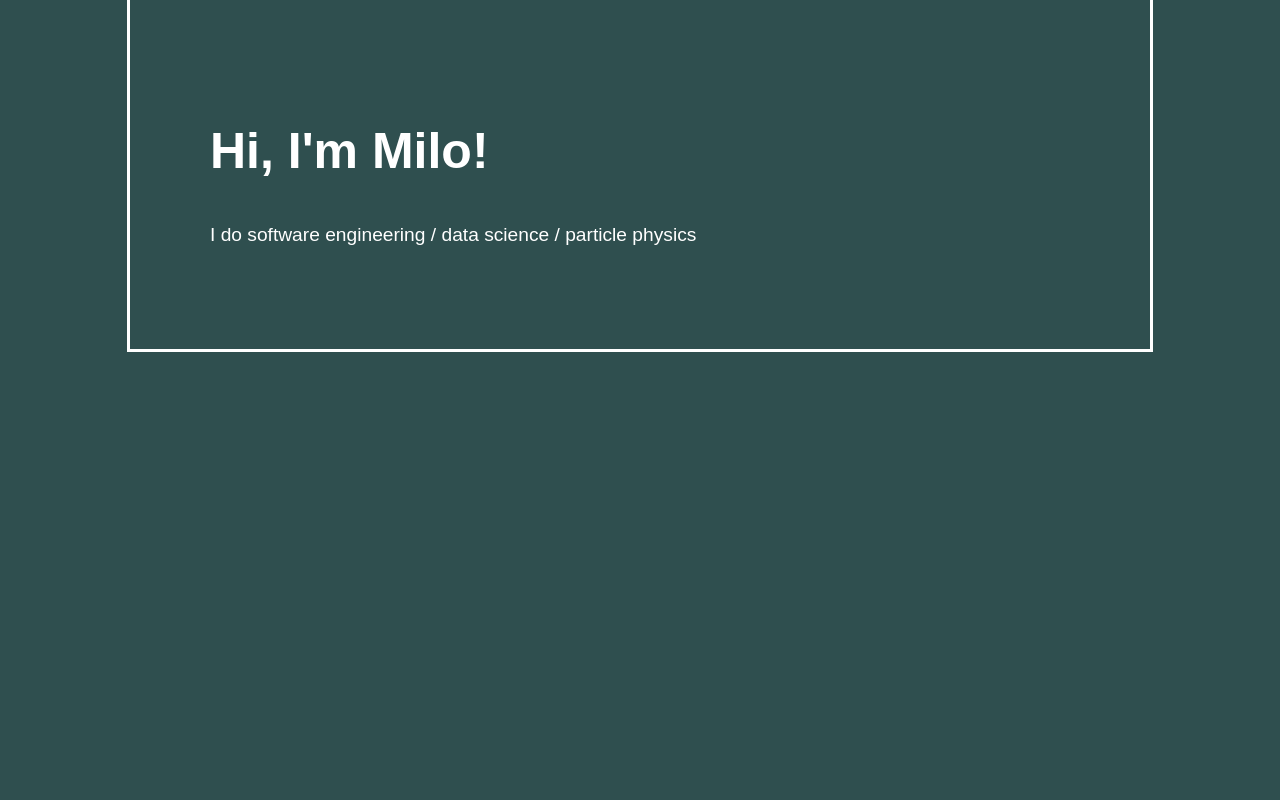
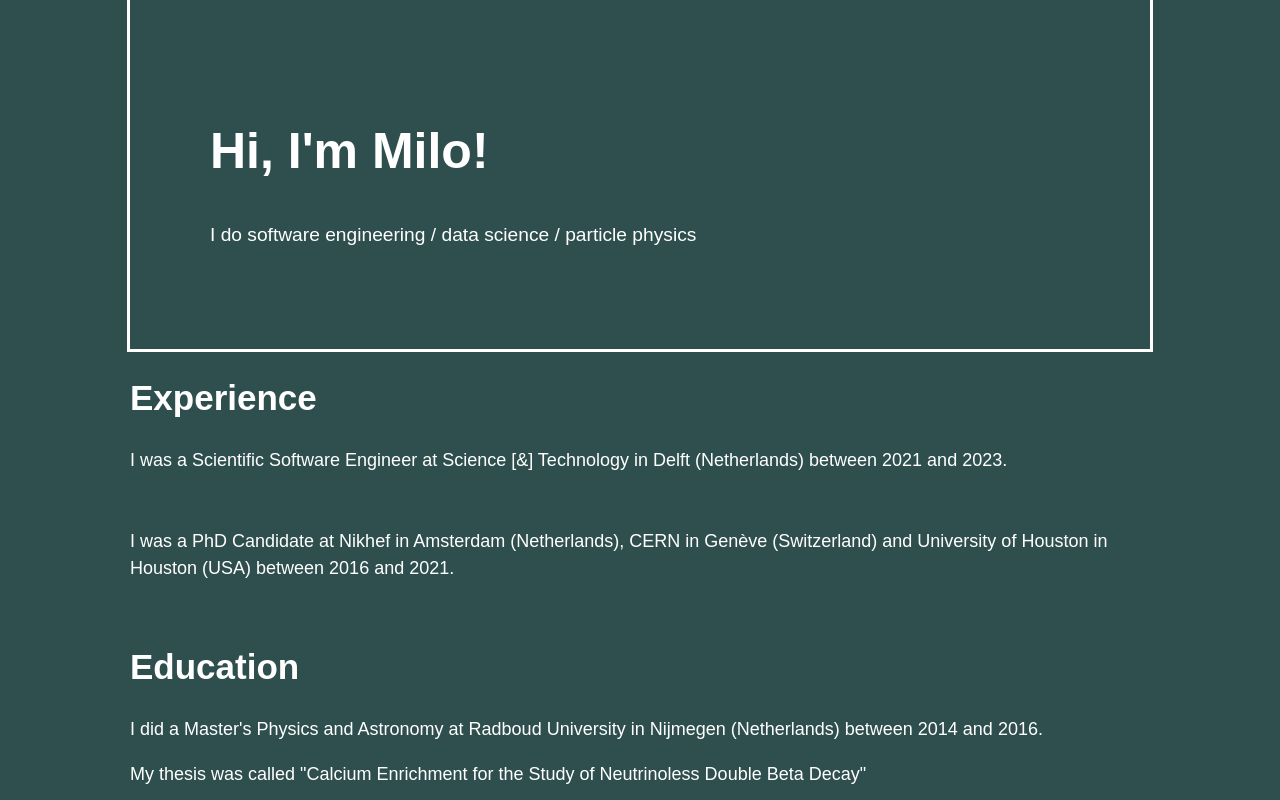
Before and after one commit to mivermeu/milovermeulen.com, a SvelteKit app: page / in a window 1280 px wide. Shown: the top 800 px of the page. Built offline with nearby package versions, Linux system fonts and the light colour scheme.

Commit message:
Add education and experience types data and pages

```diff
--- /dev/null
+++ b/src/lib/data/education.ts
@@ -0,0 +1,33 @@
+// List of educations received.
+
+import type { EducationEntry } from "$lib/utils/types"
+
+export const educations = [
+    {
+        companies: [{name: 'Radboud University', location: {city: 'Nijmegen', country: 'Netherlands'}}],
+        name: 'Master\'s Physics and Astronomy',
+        start: new Date(2014, 9, 1),
+        stop: new Date(2016, 9, 1),
+        thesis: {
+            name: 'Calcium Enrichment for the Study of Neutrinoless Double Beta Decay',
+            // TODO: link
+            short_description: 'Tested possible methods for the isotopic enrichment of calcium, '
+                + 'including resin affinity, crystallisation and electrophoresis.'
+        }
+    },
+    {
+        companies: [
+            {name: 'Radboud University', location: {city: 'Nijmegen', country: 'Netherlands'}},
+            {name: 'FELIX Laboratory', location: {city: 'Nijmegen', country: 'Netherlands'}},
+            {name: 'Göteborg Universitet', location: {city: 'Göteborg', country: 'Sweden'}}
+        ],
+        name: 'Bachelor\'s Physics and Astronomy',
+        start: new Date(2013, 9, 1),
+        stop: new Date(2014, 9, 1),
+        thesis: {
+            name: 'The Scanning Problem of FLARE and THz Pulse Slicing',
+            // TODO: link
+            short_description: 'Characterised free-electron laser radiation and ultra-fast THz mirror switching.'
+        }
+    }
+] as EducationEntry[]
--- /dev/null
+++ b/src/lib/data/experience.ts
@@ -0,0 +1,27 @@
+// Work experience.
+
+import type { ExperienceEntry } from "$lib/utils/types"
+
+export const jobs = [
+    {
+        companies: [{name: 'Science [&] Technology', location: {city: 'Delft', country: 'Netherlands'}}],
+        title: 'Scientific Software Engineer',
+        start: new Date(2021, 7, 1),
+        stop: new Date(2023, 7, 1),
+        short_description: 'Created an interactive monitoring tool for the ground segment of two ESA satellite missions.',
+        tags: ['Python', 'Django', 'Postgres', 'Docker']
+    },
+    {
+        companies: [
+            {name: 'Nikhef', location: {city: 'Amsterdam', country: 'Netherlands'}},
+            {name: 'CERN', location: {city: 'Genève', country: 'Switzerland'}},
+            {name: 'University of Houston', location: {city: 'Houston', country: 'USA'}}
+        ],
+        title: 'PhD Candidate',
+        start: new Date(2016, 9, 1),
+        stop: new Date(2021, 3, 1),
+        short_description: 'Investigated impostor particle signatures in a large-scale neutrino experiment and ' +
+            'created performant data-acquisition code.',
+        tags: ['C++', 'Python', 'Particle physics']
+    }
+] as ExperienceEntry[];
--- /dev/null
+++ b/src/lib/sections/Education.svelte
@@ -0,0 +1,25 @@
+<script lang='ts'>
+    import { educations } from '$lib/data/education';
+    import type { Company } from '$lib/utils/types';
+
+    function print_company(company: Company): string {
+        return company.name + ' in ' + company.location.city + ' (' + company.location.country + ')';
+    }
+
+    function list_companies(companies: Company[]): string {
+        if(companies.length == 0) {
+            return '';
+        } else if(companies.length == 1) {
+            return print_company(companies[0]);
+        } else {
+            return companies.map(print_company).slice(0, -1).join(', ') + ' and ' + print_company(companies[companies.length - 1])
+        }
+    }
+</script>
+
+<h2>Education</h2>
+{#each educations as education}
+    <p>I did a {education.name} at {list_companies(education.companies)} between {education.start.getFullYear()} and {education.stop?.getFullYear()}.</p>
+    <p>My thesis was called "{education.thesis.name}"</p>
+    <br>
+{/each}
--- /dev/null
+++ b/src/lib/sections/Experience.svelte
@@ -0,0 +1,24 @@
+<script lang='ts'>
+    import { jobs } from '$lib/data/experience';
+    import type { Company } from '$lib/utils/types';
+
+    function print_company(company: Company): string {
+        return company.name + ' in ' + company.location.city + ' (' + company.location.country + ')';
+    }
+
+    function list_companies(companies: Company[]): string {
+        if(companies.length == 0) {
+            return '';
+        } else if(companies.length == 1) {
+            return print_company(companies[0]);
+        } else {
+            return companies.map(print_company).slice(0, -1).join(', ') + ' and ' + print_company(companies[companies.length - 1])
+        }
+    }
+</script>
+
+<h2>Experience</h2>
+{#each jobs as job}
+    <p>I was a {job.title} at {list_companies(job.companies)} between {job.start.getFullYear()} and {job.stop?.getFullYear()}.</p>
+    <br>
+{/each}
--- /dev/null
+++ b/src/lib/utils/types.ts
@@ -0,0 +1,43 @@
+// General data types.
+
+export type Location = {
+    city: string,
+    country: string
+}
+
+export type Company = {
+    name: string,
+    location: Location
+}
+
+export type ExperienceEntry = {
+    companies: [Company, ...Company[]],  // Require at least one company.
+    title: string,
+    start: Date,
+    stop?: Date,
+    short_description: string,
+    tags: string[]
+    accomplishments?: string[]  // TODO: List these on auto-generated resume.
+}
+
+export type Thesis = {
+    name: string,
+    link?: string,
+    short_description: string  // Layman's summary of internship contents.
+}
+
+export type EducationEntry = {
+    companies: [Company, ...Company[]],  // Require at least one company.
+    name: string,
+    start: Date,
+    stop: Date,
+    thesis: Thesis
+}
+
+export type Project = {
+    name: string,
+    description: string,
+    link?: string,
+    source_code?: string,
+    tags: string[]
+}
--- a/src/routes/+page.svelte
+++ b/src/routes/+page.svelte
@@ -1,5 +1,7 @@
 <script lang="ts">
     import Hero from '$lib/sections/Hero.svelte';
+    import Experience from '$lib/sections/Experience.svelte';
+    import Education from '$lib/sections/Education.svelte';
 </script>
 
 <svelte:head>
@@ -9,4 +11,6 @@
 
 <div class="container">
     <Hero />
+    <Experience />
+    <Education />
 </div>
```
